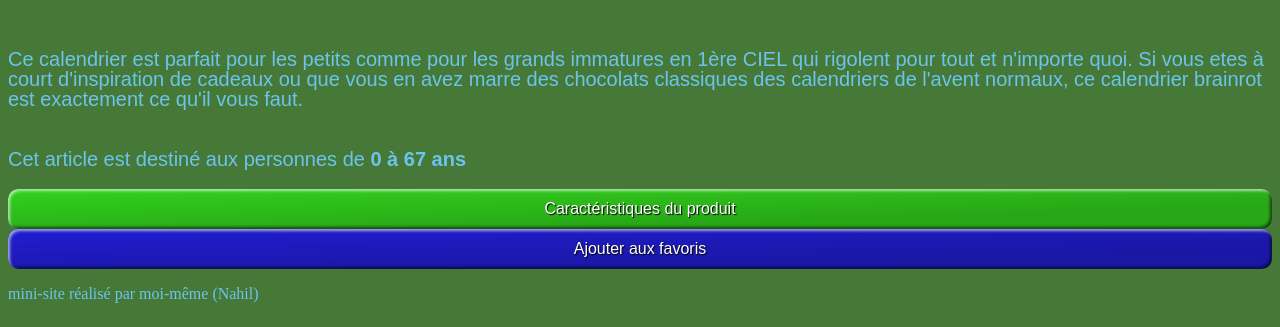
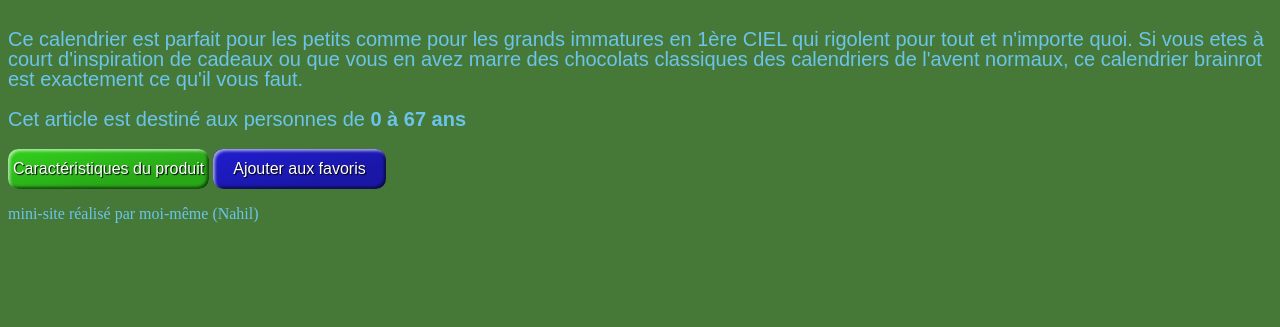
Before and after one commit to nahil140/examen-web-sujet-2, a plain HTML site: page index.html in a window 1280 px wide. Shown: the part 512-839 px from the top of the page. After the commit the page ends 800 px from the top, so only its background shows below. Drawn offline with Linux system fonts and the light colour scheme.

Commit message:
fin de l'examen

```diff
--- a/style.css
+++ b/style.css
@@ -103,6 +103,6 @@ body a {
 
 
 .box {
-  display: grid;
-  flex-direction: row;
+  display: flex-inline;
+  flex: row-reverse;
 }
```
